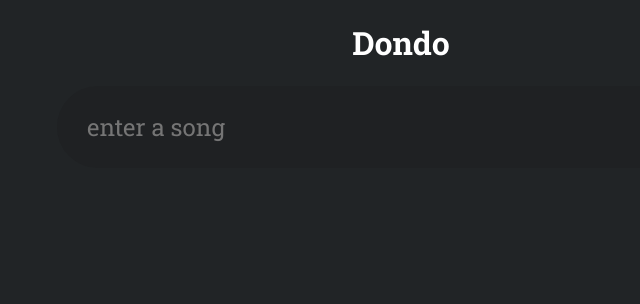
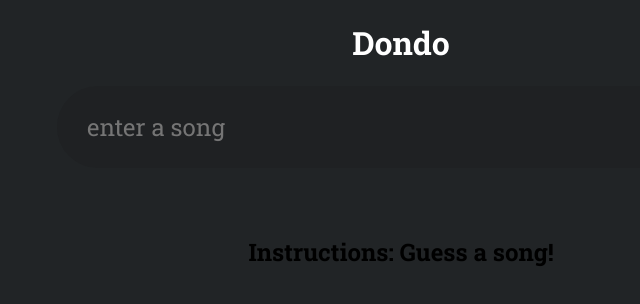
Before and after one commit to bennysonson/dondo, a React (Create React App) app: page / in a window 1280 px wide. Shown: the top 304 px of the page, without its empty margins (239-879 px from the left). Built offline with nearby package versions, Linux system fonts and the light colour scheme.

Commit message:
Added comparison between guess and target

```diff
--- a/src/App.css
+++ b/src/App.css
@@ -48,3 +48,12 @@ h1 {
     color: #a1a1a1;
     background: #1f2123;
 }
+
+.instructions {
+    width: 100%;
+    margin-top: 3rem;
+
+    display: flex;
+    justify-content: center;
+    align-items: center;
+  }
--- a/src/App.js
+++ b/src/App.js
@@ -7,6 +7,7 @@ const playlistIDS = ['40Vb0BdWCuGQzcAqKzYf5L', '5VgkKiWwUIhRJDFxg48RA1', '65JdYH
 const allSongs = require('./sampleSongList.json').items;
 let songs = [];
 let guessedSongs = [];
+let targetSong;
 
 const App = () => {
 
@@ -48,12 +49,11 @@ const App = () => {
   } */
 
   //simplify objects for Dondo use
-
   useEffect(() => {
     for (const song of allSongs) {
       const newSong = {
         name: song.track.name,
-        duration: song.track.duration_ms / 1000,
+        duration: Math.floor(song.track.duration_ms / 1000),
         album: song.track.album.name
       }
       songs.push(newSong);
@@ -61,25 +61,73 @@ const App = () => {
     console.log(songs);
 
     //Get random song
-    const targetSong = songs[Math.floor(Math.random() * (songs.length))];
+    targetSong = songs[Math.floor(Math.random() * (songs.length))];
     console.log(targetSong);
   }, []);
 
+  //Guessed songs to render
+  let guessedSongsRender = [];
+  for (const song of guessedSongs) {
+    guessedSongsRender.push(
+      <div key={song.name}>
+        {song.name}
+        {song.duration} {song.durationCompare}
+        {song.album} {song.nameCompare}
+      </div>)
+  }
 
   return (
     <div className='App'>
       <h1>Dondo</h1>
       <div className='songInput' onKeyDown={(e) => {
         if (e.code === "Enter") {
-          setSearchSong(e.target.value);
-          guessedSongs.push(songs.find(element => element.name === e.target.value));
+          let song = songs.find(element => element.name === e.target.value);
+          if (song !== undefined) {
+            //set comparing info
+            song.duration > targetSong.duration ? (
+              song.durationCompare = "down"
+            ) : (
+              song.durationCompare = "up"
+            )
+
+            song.album === targetSong.album ? (
+              song.albumCompare = "match"
+            ) : (
+              song.albumCompare = "noMatch"
+            )
+
+            song.name > targetSong.name ? (
+              song.nameCompare = "left"
+            ) : (
+              song.nameCompare = "right"
+            )
+
+
+            guessedSongs.push(song);
+
+            //To rerender
+            setSearchSong(e.target.value);
+            console.log(guessedSongs);
+          } else {
+            alert('Invalid song');
+          }
         }
       }}>
         <input placeholder='enter a song'></input>
       </div>
-      {console.log(guessedSongs)}
+      {
+        guessedSongs?.length > 0 ? (
+          <div>
+            {guessedSongsRender}
+          </div>
+        ) : (
+          <div className="instructions">
+            <h2>Instructions: Guess a song!</h2>
+          </div>
+        )
+      }
     </div>
-  )
+  );
 }
 
 export default App;
```
